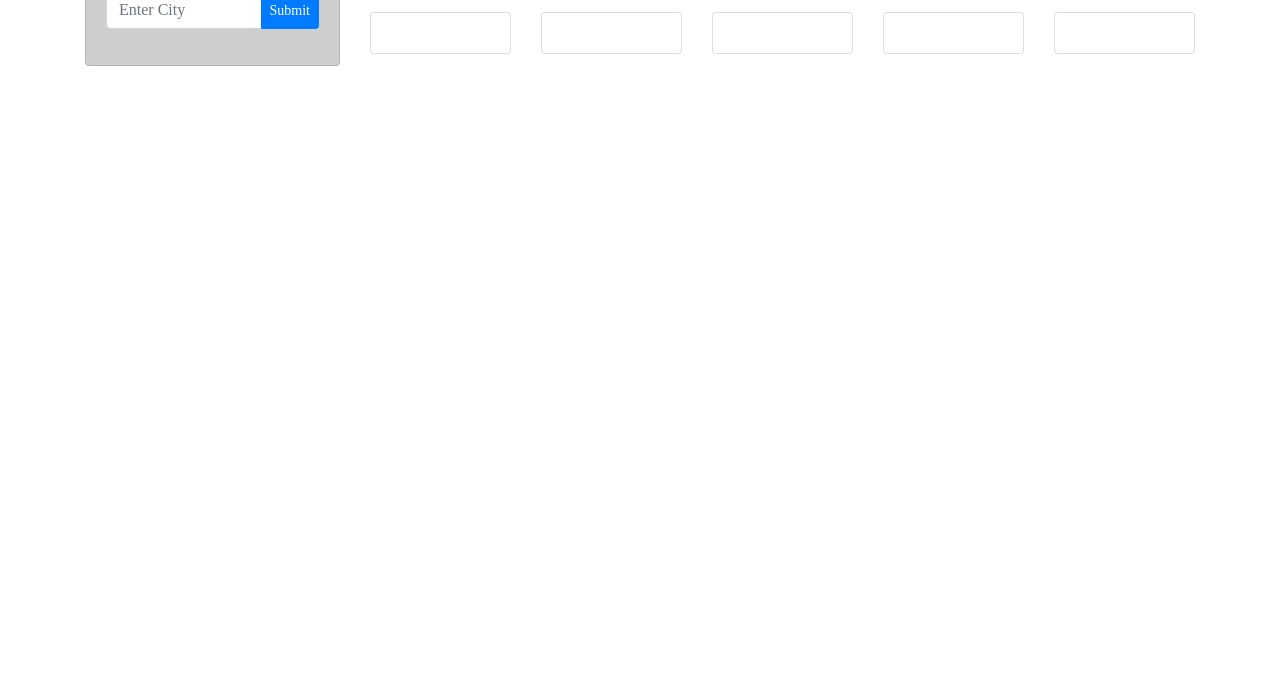
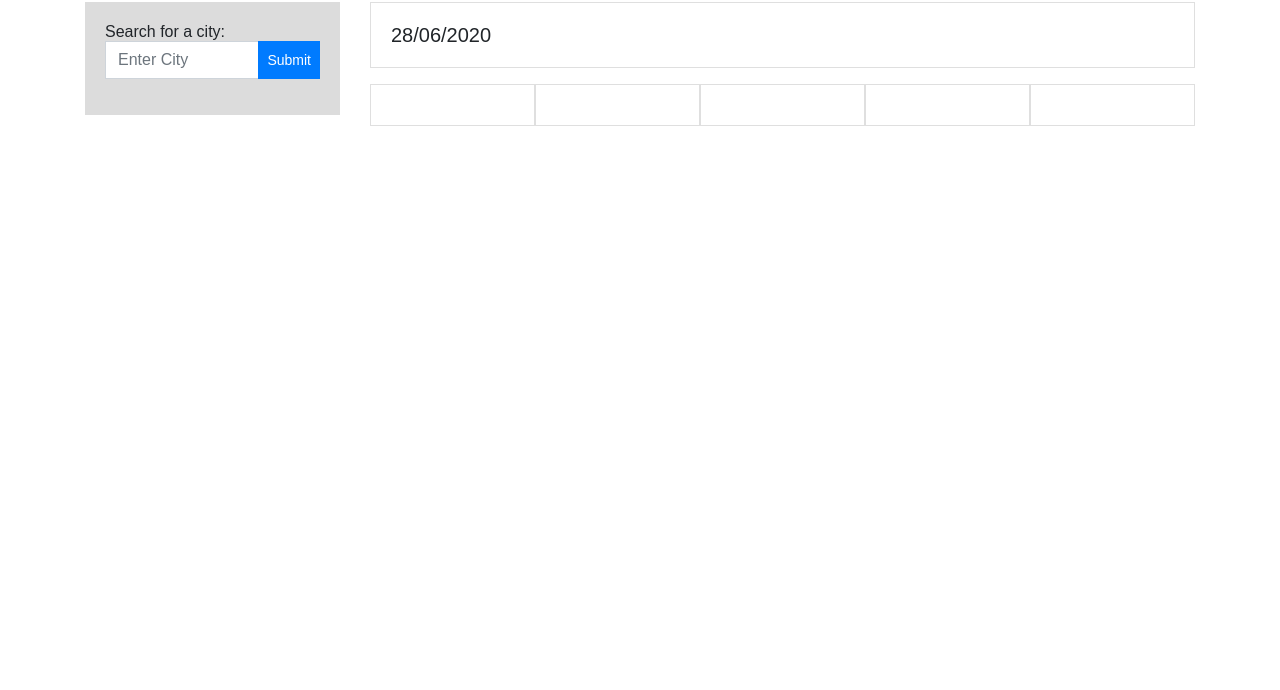
Before and after one commit to GNoisy/06-weather-dashboard, a plain HTML site: page index.html in a window 1280 px wide. Shown: the part 110-800 px from the top of the page. Drawn offline with nearby package versions, Linux system fonts and the light colour scheme; no server answers.

Commit message:
added time in moment.js, adjusted spacing in 5 day forecast boxes

```diff
--- a/assets/script.js
+++ b/assets/script.js
@@ -1,11 +1,18 @@
 $(document).ready(function () {
+
+    // $("#currentDay").text(moment().format("dddd, MMMM Do"));
+    $("#currentDay").text(moment().format('DD/MM/YYYY'));
+    // moment().calendar(referenceDay);
 
     console.log("hello");
     // var cityInput = $("#city-name").val();
     var cityInput = "Oakland";
+    //five day forecast api key
     var APIKey = "21cb192c9ac239ad019084d15bf75466";
     var queryURL = "https://api.openweathermap.org/data/2.5/forecast?q=" + cityInput + "&units=imperial&appid=" + APIKey;
 
+    //uv index api key
+    var uvIndexAPIKey = "68a5bd8b2cb505f15ab45ed0f4e63629";
 
     // $("#add-city").on("click", function (event) {
 
@@ -34,14 +41,18 @@ $(document).ready(function () {
 
 
         console.log(response);
+        //var to target icon number in array
         var iconcode = response.list[0].weather[0].icon;
-        var iconURL = "https://openweathermap.org/img/wn/" + iconcode + "@2x.png";
-        var iconImage = iconURL;
+        // var iconURL = "https://openweathermap.org/img/wn/" + iconcode + "@2x.png";
+        var iconImage = "<img src='https://openweathermap.org/img/wn/" + iconcode + ".png'>"
+        // <img src='https://openweathermap.org/img/wn/" + iconcode + ".png'>"
 
-
-        $("#main-data").append("<h2>" + response.city.name + "</h2>");
-        $("#main-data").append("<p>Current Conditions:  <img src='https://openweathermap.org/img/wn/" + iconcode + "@2x.png'" + "</p>");
-        $("#main-data").append("<div> <p>Temperature: " + response.list[0].main.temp + " &deg;F</p> </div>");
+        $("#main-data").append("<h1>" + response.city.name + "</h1>");
+        // $("#main-data").append("<p>Current Conditions: " + iconImage + "</p>");
+        $("#main-data").append("<div> <p><strong>Current Condition</strong>: " + response.list[0].weather[0].description + "</p> </div>");
+        $("#main-data").append("<div> <p><strong>Temperature</strong>: " + response.list[0].main.temp + " &deg;F</p> </div>");
+        $("#main-data").append("<div> <p><strong>Humdity</strong>: " + response.list[0].main.humidity + "%</p> </div>");
+        $("#main-data").append("<div> <p><strong>Wind Speed</strong>: " + response.list[0].wind.speed + "</p> </div>")
 
 
     });
--- a/assets/style.css
+++ b/assets/style.css
@@ -14,8 +14,8 @@ time, mark, audio, video {
 	margin: 0;
 	padding: 0;
 	border: 0;
-	font-size: 100%;
-	font: inherit;
+
+
 	vertical-align: baseline;
 }
 /* HTML5 display-role reset for older browsers */
@@ -23,9 +23,9 @@ article, aside, details, figcaption, figure,
 footer, header, hgroup, menu, nav, section {
 	display: block;
 }
-body {
+/* body {
 	line-height: 1;
-}
+} */
 ol, ul {
 	list-style: none;
 }
@@ -42,6 +42,10 @@ table {
 	border-spacing: 0;
 }
 
+* {
+    font-family: Arial, Helvetica, sans-serif;
+}
+
 .sidenav {
-    background-color: rgb(206, 206, 206);
+    background-color: rgb(220, 220, 220);
 }
--- a/index.html
+++ b/index.html
@@ -6,16 +6,23 @@
     <meta name="viewport" content="width=device-width, initial-scale=1, shrink-to-fit=no">
 
     <!-- Bootstrap CSS -->
-    <link rel="stylesheet" href="https://stackpath.bootstrapcdn.com/bootstrap/4.5.0/css/bootstrap.min.css" integrity="sha384-9aIt2nRpC12Uk9gS9baDl411NQApFmC26EwAOH8WgZl5MYYxFfc+NcPb1dKGj7Sk" crossorigin="anonymous">
+    <link rel="stylesheet" href="https://stackpath.bootstrapcdn.com/bootstrap/4.5.0/css/bootstrap.min.css" integrity="sha384-9aIt2nRpC12Uk9gS9baDl411NQApFmC26EwAOH8WgZl5MYYxFfc+NcPb1dKGj7Sk" crossorigin="anonymous" />
 
-    <link rel="stylesheet" href="assets/style.css">
+    <link
+      rel="stylesheet"
+      href="https://use.fontawesome.com/releases/v5.8.1/css/all.css"
+      integrity="sha384-50oBUHEmvpQ+1lW4y57PTFmhCaXp0ML5d60M1M7uH2+nqUivzIebhndOJK28anvf"
+      crossorigin="anonymous"
+    />
+
+    <link rel="stylesheet" href="assets/style.css" />
 
     <title>Document</title>
 </head>
 <body>
 
     <!--Header-->
-    <div class="container mt-5">
+    <div class="container mt-5 mb-3">
         <div class="row">
             <div class="col-3">
             </div>
@@ -32,14 +39,14 @@
 
             <div class="col-sm-3">
 
-                <div class="card sidenav">
+                <div class="card sidenav border-0 rounded-0">
                     <div class="card-body">
-                        <h5>Search for a city:</h5>
+                        <h6>Search for a city:</h6>
                         <div class="input-group mb-3">
-                            <input type="text" id="city-name" class="form-control" placeholder="Enter City" aria-label="Enter city name" aria-describedby="basic-addon2">
+                            <input type="text" id="city-name" class="form-control rounded-0" placeholder="Enter City" aria-label="Enter city name" aria-describedby="basic-addon2">
                             <div class="input-group-append">
                             <!-- <button id="add-city" class="btn btn-primary btn-sm" type="button">Button</button> -->
-                            <button id="add-city" type="submit" class="btn btn-primary btn-sm">Submit</button>
+                            <button id="add-city" type="submit" class="btn btn-primary btn-sm rounded-0">Submit</button>
                             </div>
                         </div>
                     </div>
@@ -49,8 +56,9 @@
             <!--Main data section-->
             <div class="col-sm-9">
 
-                <div class="card">
+                <div class="card rounded-0">
                     <div class="card-body" id="main-data">
+                        <h1><p id="currentDay" class="lead"></p></h1>
                     <!-- <h1 class="city-input-main"></h1>
                     <p class="temp-main mb-2"></p>
                     <p class="humidity-main mb-2"></p>
@@ -59,11 +67,13 @@
                     </div>
                 </div>
 
+                <div class="container-fluid">
+
                     <!--5 day forecast cards-->
                     <div class="row mt-3">
 
-                    <div class="col forecast1">
-                        <div class="card">
+                        <div class="col forecast1 px-0">
+                            <div class="card rounded-0">
                                 <div class="card-body" id="data-1">
 
 
@@ -72,8 +82,8 @@
 
                         </div>
 
-                    <div class="col forecast2">
-                        <div class="card">
+                        <div class="col forecast2 px-0">
+                            <div class="card rounded-0">
                                 <div class="card-body" id="data-2">
 
 
@@ -82,8 +92,8 @@
 
                         </div>
 
-                    <div class="col forecast3">
-                        <div class="card">
+                        <div class="col forecast3 px-0">
+                            <div class="card rounded-0">
                                 <div class="card-body" id="data-3">
 
 
@@ -92,8 +102,8 @@
 
                         </div>
 
-                    <div class="col forecast4">
-                        <div class="card">
+                        <div class="col forecast4 px-0">
+                            <div class="card rounded-0">
                                 <div class="card-body" id="data-4">
 
 
@@ -102,12 +112,14 @@
 
                         </div>
 
-                    <div class="col forecast5">
-                        <div class="card">
+                        <div class="col forecast5 px-0">
+                            <div class="card rounded-0">
                                 <div class="card-body" id="data-5">
 
 
                                 </div>
+                            </div>
+
                         </div>
 
                     </div>
```
Lines whose indentation alone changed are shown as unchanged.
